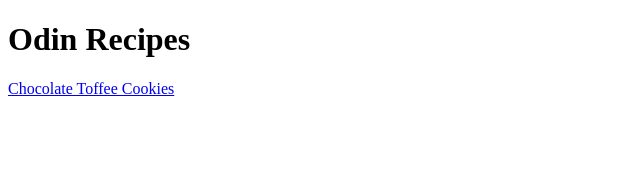
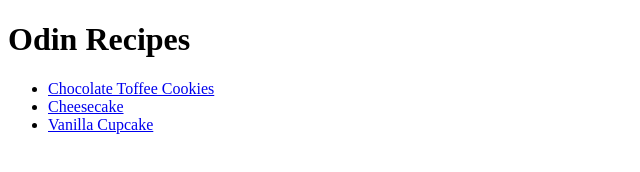
Before and after one commit to thariqfarsha/odin-recipes, a plain HTML site: page index.html in a window 1280 px wide. Shown: the whole page, without its empty margins (0-640 px from the left). Drawn offline with Linux system fonts and the light colour scheme.

Commit message:
Fix the one line recipe links

```diff
--- a/index.html
+++ b/index.html
@@ -8,6 +8,10 @@
 </head>
 <body>
     <h1>Odin Recipes</h1>
-    <a href="./recipes/chocolate-toffee-cookies.html">Chocolate Toffee Cookies</a>
+    <ul>
+        <li><a href="./recipes/chocolate-toffee-cookies.html">Chocolate Toffee Cookies</a></li>
+        <li><a href="./recipes/cheesecake.html">Cheesecake</a></li>
+        <li><a href="./recipes/vanilla-cupcake.html">Vanilla Cupcake</a></li>
+    </ul>
 </body>
 </html>
```
